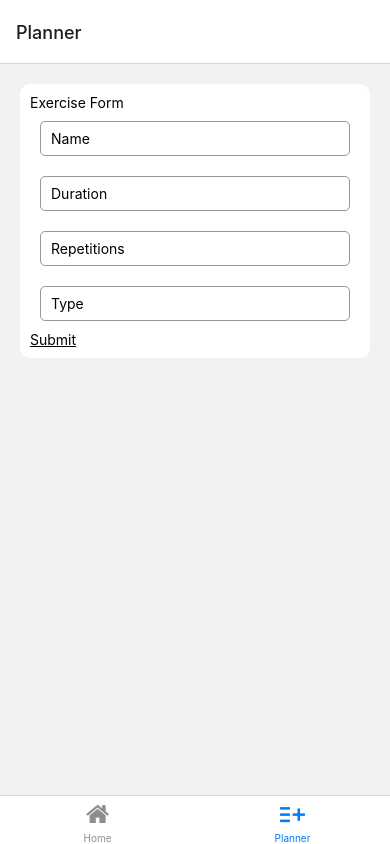
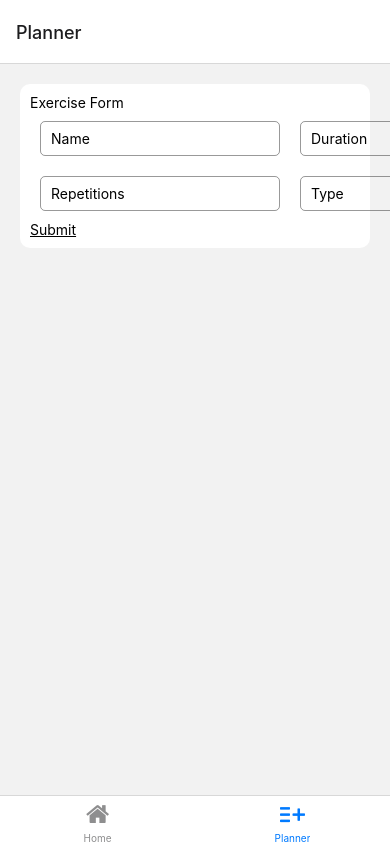
Before and after one commit to DrewIndeed/react-native-projects, a React Native app in the folder workout-app/: screen /Planner in a window 390 px wide. Built offline with nearby package versions, Linux system fonts and the light colour scheme.

Commit message:
72. workout-app: apply flex styles for form

```diff
--- a/workout-app/components/WorkoutForm.tsx
+++ b/workout-app/components/WorkoutForm.tsx
@@ -22,6 +22,7 @@ const WorkoutForm = ({ onSubmit }: WorkoutFormProps) => {
   return (
     <View style={styles.container}>
       <Text>Exercise Form</Text>
+      <View style={styles.rowContainer}>
         <Controller
           control={control}
           rules={{ required: true }}
@@ -49,7 +50,9 @@ const WorkoutForm = ({ onSubmit }: WorkoutFormProps) => {
             />
           )}
         />
+      </View>
 
+      <View style={styles.rowContainer}>
         <Controller
           control={control}
           name="reps"
@@ -76,6 +79,7 @@ const WorkoutForm = ({ onSubmit }: WorkoutFormProps) => {
             />
           )}
         />
+      </View>
 
       <PressableText
         text="Submit"
@@ -92,6 +96,7 @@ const styles = StyleSheet.create({
     backgroundColor: '#fff',
   },
   input: {
+    flex: 1,
     height: 35,
     margin: 10,
     borderWidth: 1,
@@ -99,6 +104,9 @@ const styles = StyleSheet.create({
     borderRadius: 5,
     padding: 10,
   },
+  rowContainer: {
+    flexDirection: 'row',
+  },
 });
 
 export default WorkoutForm;
```
Lines whose indentation alone changed are shown as unchanged.
